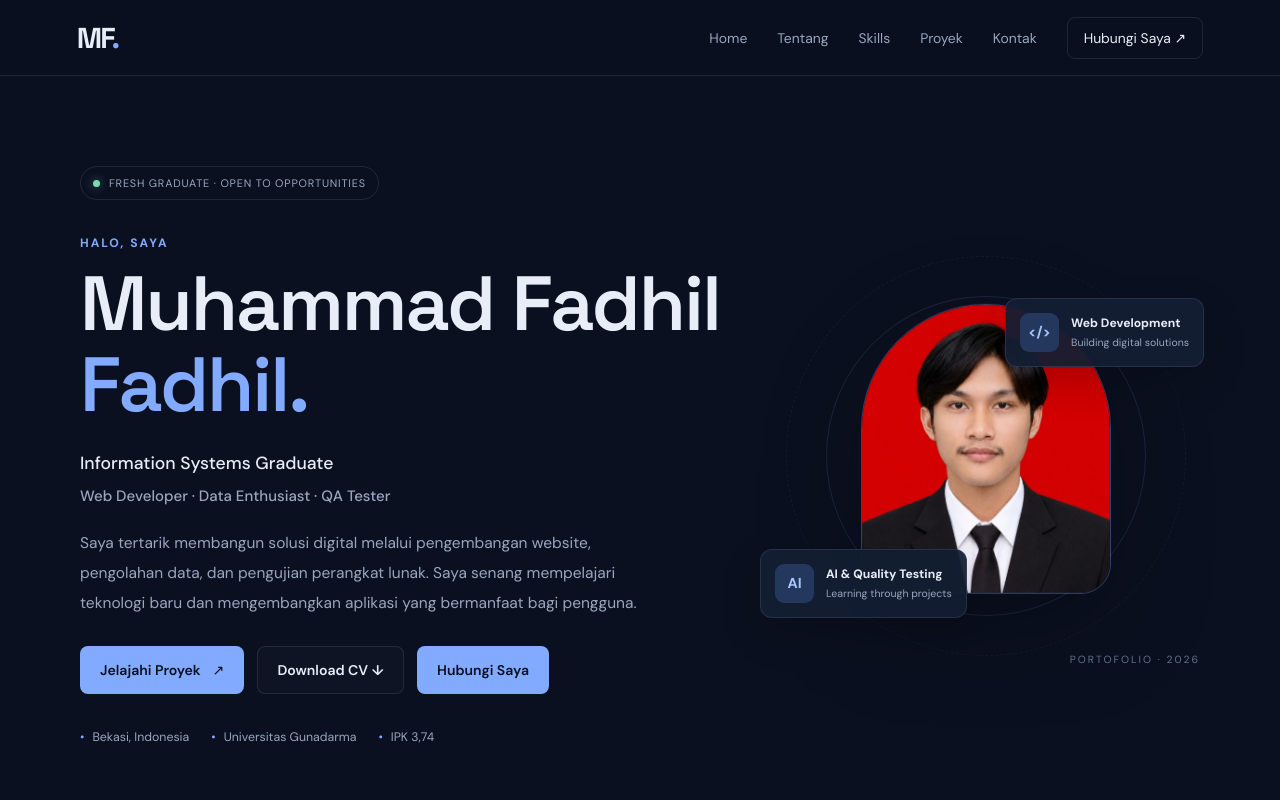
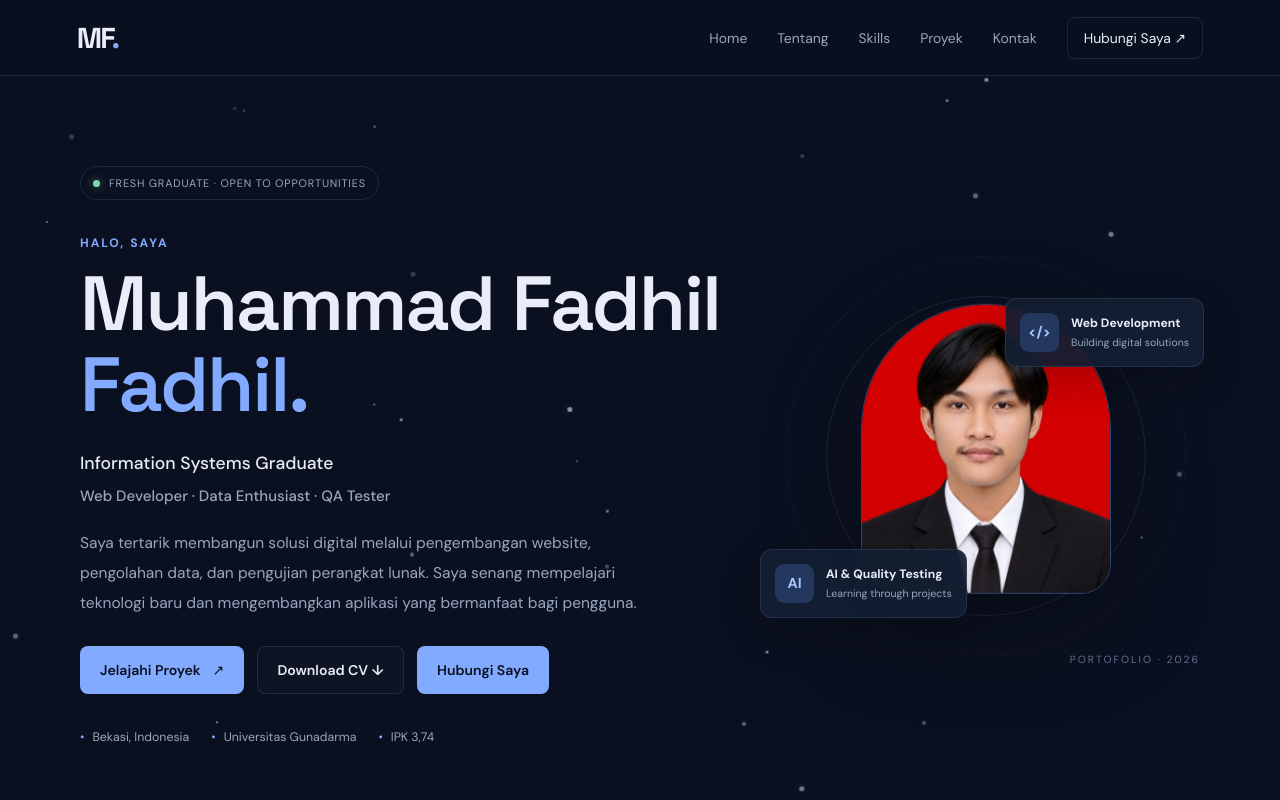
Before and after one commit to MuhammadFadhil04/MuhammadFadhil04.github.io, a React (Vite) app: page / in a window 1280 px wide. Shown: the top 800 px of the page. Built offline with nearby package versions, Linux system fonts and the light colour scheme.

Commit message:
Render snowfall background animation

```diff
--- a/src/App.jsx
+++ b/src/App.jsx
@@ -156,6 +156,8 @@ function App() {
 
   return (
     <>
+      <Snowfall />
+
       <div className="page-intro" aria-hidden="true">
         <div className="page-intro-logo">MF<span>.</span></div>
       </div>
```
